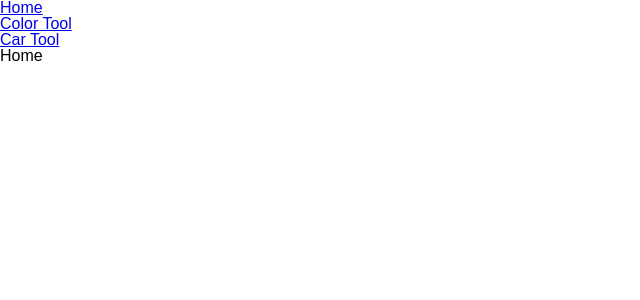
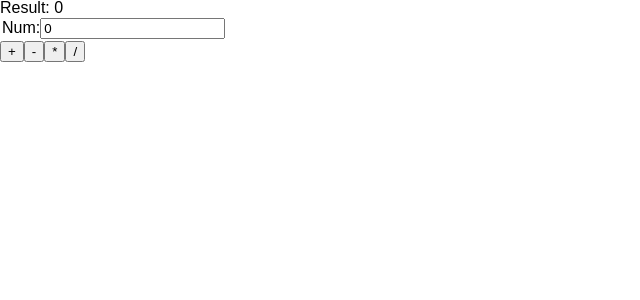
Before and after one commit to Siqi-Du/bootcamp-exercises, a React (Create React App) app: page / in a window 1280 px wide. Shown: the top 300 px of the page, without its empty margins (0-640 px from the left). Built offline with nearby package versions, Linux system fonts and the light colour scheme.

Commit message:
redux+ex18+-*/

```diff
--- a/package.json
+++ b/package.json
@@ -9,8 +9,11 @@
     "prop-types": "^15.7.2",
     "react": "^17.0.2",
     "react-dom": "^17.0.2",
+    "react-redux": "^7.2.6",
     "react-router-dom": "^5.3.0",
     "react-scripts": "4.0.3",
+    "redux": "^4.1.2",
+    "redux-thunk": "^2.4.1",
     "web-vitals": "^1.0.1"
   },
   "scripts": {
--- /dev/null
+++ b/src/actions/calcToolActions.js
@@ -0,0 +1,20 @@
+export const ADD_ACTION = 'ADD';
+export const SUBTRACT_ACTION = 'SUBTRACT';
+export const MULTIPLY_ACTION = 'MULTIPLY';
+export const DIVIDE_ACTION = 'DIVIDE';
+
+export const createAddAction = value => (
+  { type: ADD_ACTION, payload: { value} }
+);
+
+export const createSubtractAction = value => (
+  { type: SUBTRACT_ACTION, payload: { value } }
+);
+
+export const createMultiplyAction = value => (
+  { type: MULTIPLY_ACTION, payload: { value } }
+);
+
+export const createDivideAction = value => (
+  { type: DIVIDE_ACTION, payload: { value } }
+);
--- a/src/components/App.js
+++ b/src/components/App.js
@@ -1,8 +1,11 @@
 import { BrowserRouter as Router, Route, Link } from 'react-router-dom';
+import { Layout } from './Layout';
 import { CarTool } from './CarTool';
 import { ColorTool } from './ColorTool';
 import { ColorToolStoreProvider } from '../contexts/colorToolStoreContext';
 import { CarToolStoreProvider } from '../contexts/carToolStoreContext';
+import { ToolHeader } from './ToolHeader';
+import { ToolFooter } from './ToolFooter';
 
 const colorList = [
   { id: 1, name : 'red', hexcode: 'ff0000'},
@@ -20,14 +23,18 @@ export const App = () => {
 
   return (
     <Router>
+      <Layout>
+        <ToolHeader headerText="The Tools" />
+
         <nav>
-        <ul>
-          <li><Link to='/'>Home</Link></li>
-          <li><Link to='/color-tool'>Color Tool</Link></li>
-          <li><Link to='/car-tool'>Car Tool</Link></li>
+          <ul className="menu">
+            <li className="menu-item"><Link to='/'>Home</Link></li>
+            <li className="menu-item"><Link to='/color-tool'>Color Tool</Link></li>
+            <li className="menu-item"><Link to='/car-tool'>Car Tool</Link></li>
           </ul>
         </nav>
 
+        <main>
           <Route path='/' exact>
             <h1>Home</h1>
           </Route>
@@ -41,6 +48,12 @@ export const App = () => {
               <CarTool />
             </CarToolStoreProvider>
           </Route>
+        </main>
+
+        <aside>SideBar</aside>
+
+        <ToolFooter />
+      </Layout>
     </Router>
   );
 
--- a/src/components/CalcTool.js
+++ b/src/components/CalcTool.js
@@ -1,5 +1,32 @@
+import { useState } from 'react';
+import { useCalcToolStore } from '../hooks/useCalcToolStore';
+
 export const CalcTool = () => {
+
+  const { result, add, subtract, multiply, divide } = useCalcToolStore();
+
+  const [ numInput, setNumInput ] = useState(0);
+
   return (
-
+    <div>
+      <section>
+        Result: {result}
+      </section>
+      <form>
+      <label>
+        Num:
+        <input type="number" value={numInput}
+          onChange={({ target: { value } }) =>
+            setNumInput(parseInt(value,10))}
+        />
+      </label>
+      <fieldset>
+        <button type="button" onClick={() => add(numInput)}>+</button>
+        <button type="button" onClick={() => subtract(numInput)}>-</button>
+        <button type="button" onClick={() => multiply(numInput)}>*</button>
+        <button type="button" onClick={() => divide(numInput)}>/</button>
+      </fieldset>
+    </form>
+    </div>
   );
 };
--- /dev/null
+++ b/src/components/Layout.js
@@ -0,0 +1,12 @@
+import './Layout.css';
+
+export const Layout = ({ children }) => {
+
+  // has to use className !! since alss is a reserved word
+  // React.createElement('div', {className: 'container' });
+  return (
+    <div className="container">
+      {children}
+    </div>
+  );
+}
--- /dev/null
+++ b/src/hooks/useCalcToolStore.js
@@ -0,0 +1,36 @@
+import { useDispatch, useSelector } from 'react-redux';
+import { bindActionCreators } from 'redux';
+
+import {
+  createAddAction,
+  createSubtractAction,
+  createMultiplyAction,
+  createDivideAction
+} from '../actions/calcToolActions';
+
+export const useCalcToolStore = () => {
+
+  // subscribe to the store, and allow us to specify a fn, ???10:35am
+  // hook is used inside a component or custom hook
+  const result = useSelector(state => state.result);
+
+  // setup actions
+  const dispatch = useDispatch(); // access dispatch method
+
+  /* const add = value => {
+    const addAction = createAddAction(value);
+    dispatch(addAction);
+  } */
+
+  const boundActions = bindActionCreators({
+    add: createAddAction,
+    subtract: createSubtractAction,
+    multiply: createMultiplyAction,
+    divide: createDivideAction,
+  }, dispatch);
+
+  return {
+    result,
+    ...boundActions,
+  };
+};
--- a/src/index.js
+++ b/src/index.js
@@ -1,10 +1,17 @@
 
 // index tipically on have an App component
 import { render } from 'react-dom'; // named import
-import { App } from './components/App';
+import { Provider } from 'react-redux';
+
+// import { App } from './components/App';
+import { CalcTool as App } from './components/CalcTool';
+import { calcToolStore } from './stores/calcToolStore';
+
 import './index.css'; // we can import css, webpack will apply it in the build process
 
 render(
-  <App />,
+  <Provider store={calcToolStore}>
+    <App />
+  </Provider>,
   document.querySelector('#root'),
 );
--- /dev/null
+++ b/src/reducers/calcToolReducers.js
@@ -0,0 +1,35 @@
+import { ADD_ACTION, SUBTRACT_ACTION, MULTIPLY_ACTION, DIVIDE_ACTION } from '../actions/calcToolActions';
+
+// reducer: s' = reducer(s,a)
+
+// initialize the state on the initial load
+export const calcToolReducer = (state = { result: 0 }, action) => {
+
+  switch (action.type) {
+    case ADD_ACTION:
+      // other reducers may have some other ops on the state && you can't mutate the original state
+      // so better make a full copy
+      return {
+        ...state,
+        result: state.result + action.payload.value,
+      };
+    case SUBTRACT_ACTION:
+      return {
+        ...state,
+        result: state.result - action.payload.value,
+      };
+    case MULTIPLY_ACTION:
+      return {
+        ...state,
+        result: state.result * action.payload.value,
+      };
+    case DIVIDE_ACTION:
+      return {
+        ...state,
+        result: state.result / action.payload.value,
+      };
+    default:
+      return state;
+  }
+
+};
--- /dev/null
+++ b/src/stores/calcToolStore.js
@@ -0,0 +1,32 @@
+import { createStore } from 'redux';
+import { calcToolReducer } from '../reducers/calcToolReducers';
+
+// create store with reducers
+export const calcToolStore = createStore(calcToolReducer);
+
+
+// what is store
+// export const createStore = reducerFn => {
+
+//   let currentState = undefined;
+//   const subscribers = [];
+
+
+//   // store object
+//   const store = {
+//     getState: () => currentState,
+//     dispatch: action => {
+//       currentState = reducerFn(currentState, action);
+//       subscribers.forEach(fn => fn());
+//     },
+//     subscribe: fn => subscribers.push(fn),
+//   };
+
+//   store.dispatch({ type: 'INIT' });
+
+//   return store;
+// };
+
+// calcToolStore.subscribe(() => {
+//   calcToolStore.getState();
+// });
```
Also changed, not shown: 2 other files (tests, documents, lock files or other folders). Lines whose indentation alone changed are shown as unchanged.
